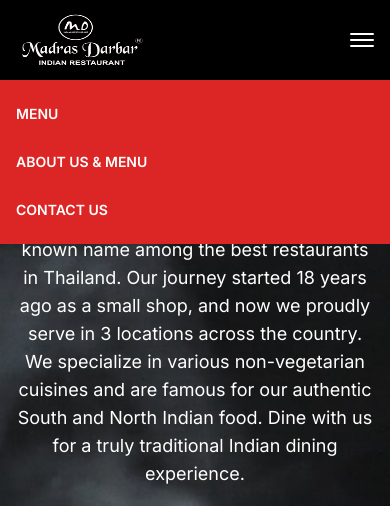
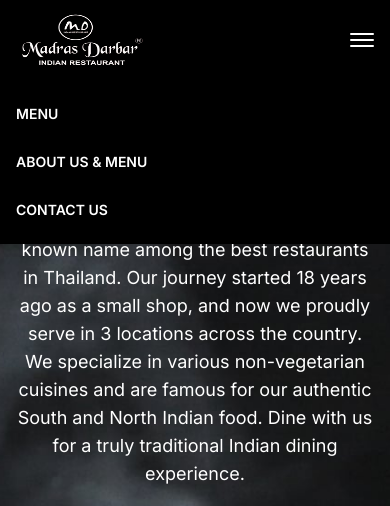
Before and after one commit to badusha6555/final_menu, a plain HTML site: page about.html in a window 390 px wide. Both pictures are taken after a click on the element 362 px from the left and 40 px from the top of the page. Shown: the top 506 px of the page. Drawn offline with nearby package versions, Linux system fonts and the light colour scheme.

Commit message:
Update about.html

```diff
--- a/about.html
+++ b/about.html
@@ -82,7 +82,7 @@
         </div>
       </nav>
     </div>
-    <div class="md:hidden hidden bg-red-600 w-full absolute top-full left-0 p-4" id="mobile-menu">
+    <div class="md:hidden hidden bg-black w-full absolute top-full left-0 p-4" id="mobile-menu">
       <ul class="flex flex-col space-y-3">
           <li><a href="index.html" class="text-white font-semibold text-sm block py-2 hover:text-lucha-pink transition-colors">MENU</i></a></li>
           <li><a href="about.html" class="text-white font-semibold text-sm block py-2 hover:text-lucha-pink transition-colors">ABOUT US & MENU</a></li>
```
